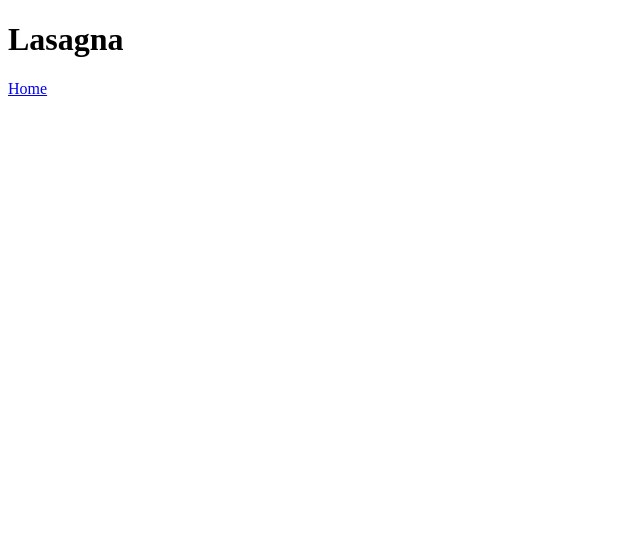
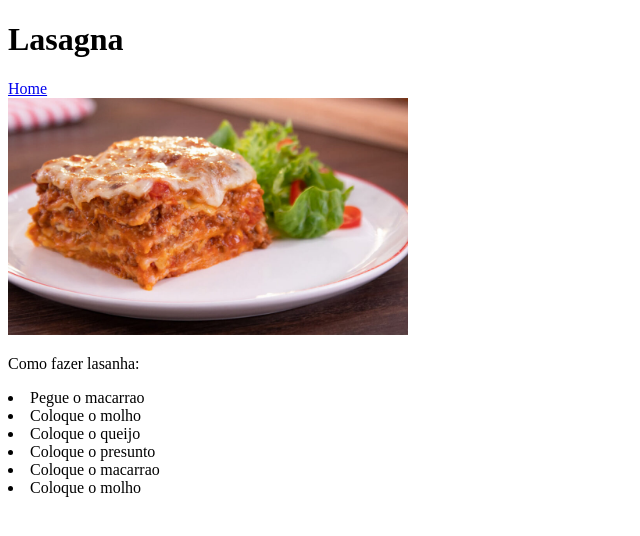
Before and after one commit to Oemcristian/odin-recipes, a plain HTML site: page recipes/lasagna.html in a window 1280 px wide. Shown: the whole page, without its empty margins (0-640 px from the left). Drawn offline with Linux system fonts and the light colour scheme.

Commit message:
Terminei a receita da lasanha

```diff
--- a/recipes/lasagna.html
+++ b/recipes/lasagna.html
@@ -8,5 +8,14 @@
 <body>
     <h1>Lasagna</h1>
     <a href="../index.html">Home</a>
+</br>
+    <img src="lasanha.jpg" alt="Lasagna" width="400">
+<p>Como fazer lasanha:</p>
+<li>Pegue o macarrao</li>
+<li>Coloque o molho</li>
+<li>Coloque o queijo</li>
+<li>Coloque o presunto</li>
+<li>Coloque o macarrao</li>
+<li>Coloque o molho</li>
 </body>
 </html>
```
Also changed, not shown: recipes/lasanha.jpg (added), recipes/pudim.html (added), recipes/torta.html (added).
